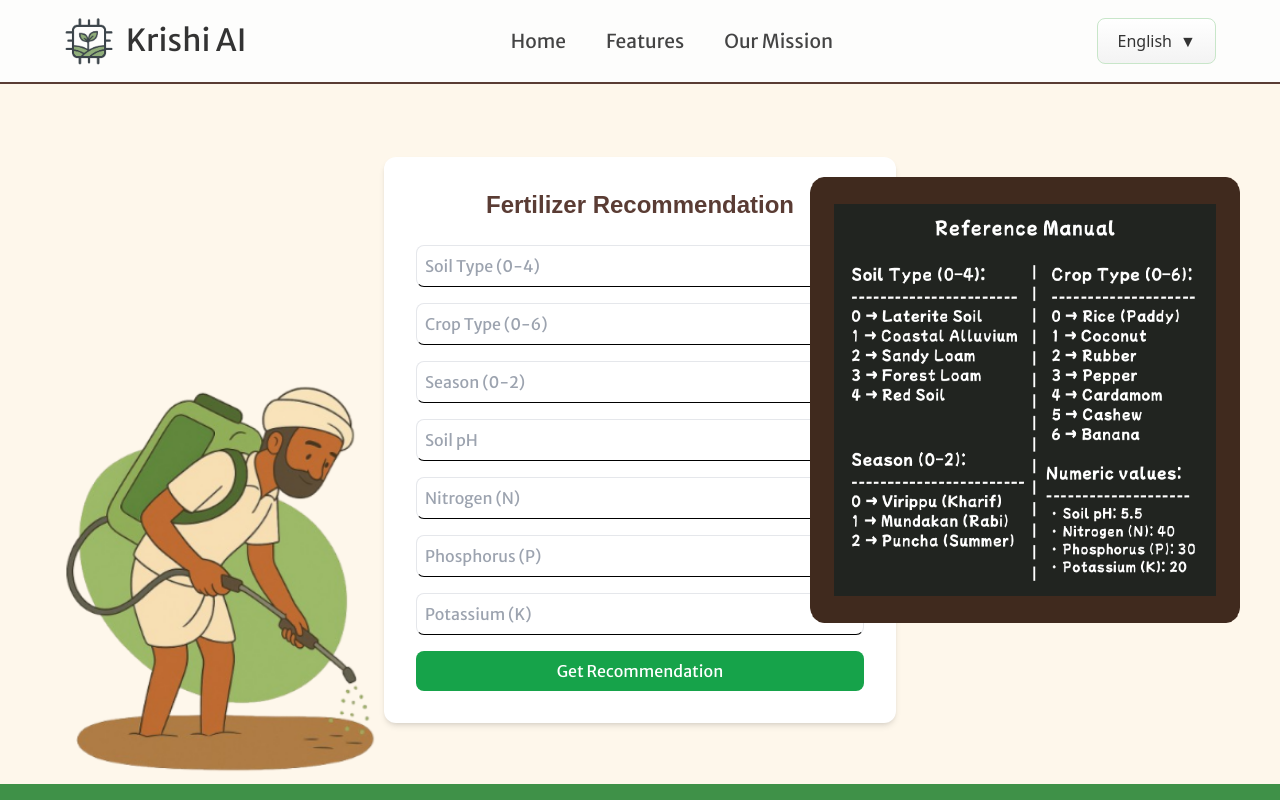
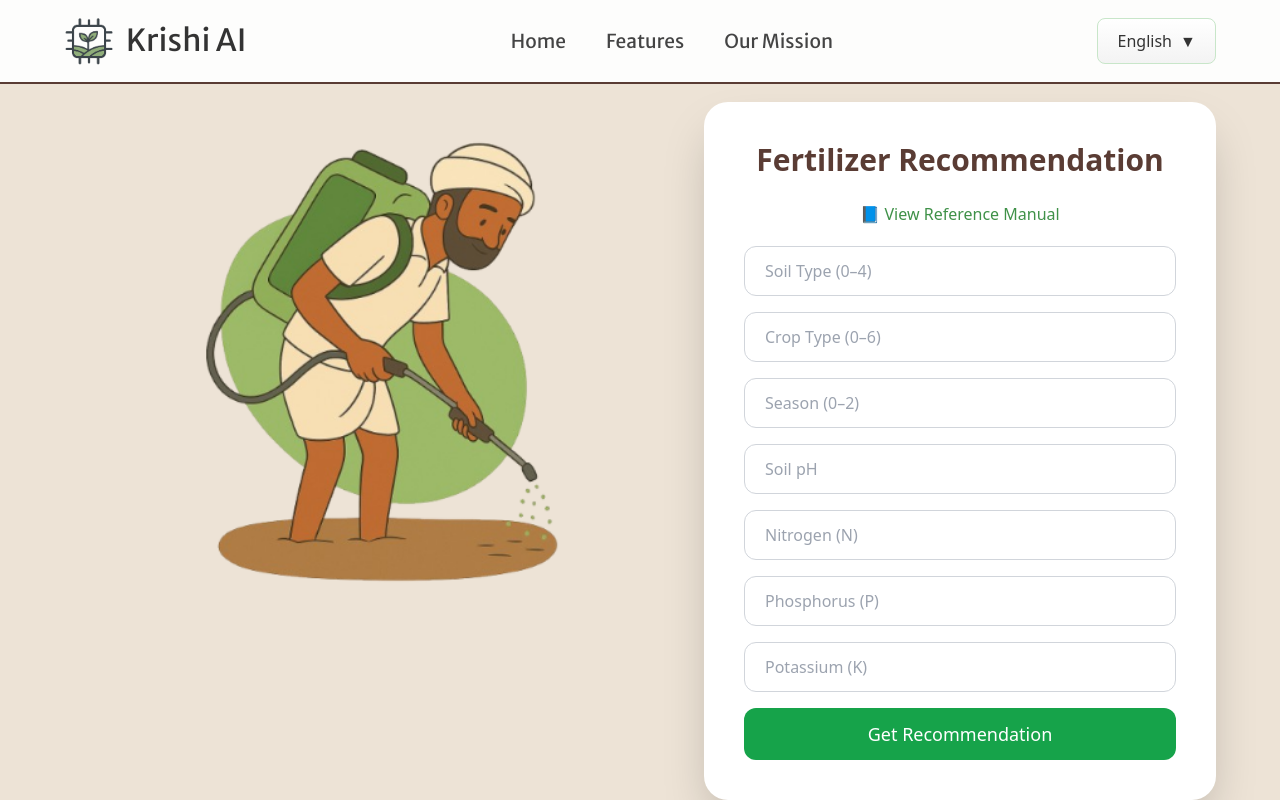
Before and after one commit to MeSanskarSingh/krishi-ai, a Next.js app: page /fertilizer in a window 1280 px wide. Built offline with nearby package versions, Linux system fonts and the light colour scheme; a web font is replaced by a local one.

Commit message:
Final UI Update

```diff
--- a/src/pages/fertilizer.js
+++ b/src/pages/fertilizer.js
@@ -11,6 +11,7 @@ const Fertilizer = () => {
   const [potassium, setPotassium] = useState("");
   const [prediction, setPrediction] = useState(null);
   const [loading, setLoading] = useState(false);
+  const [showManual, setShowManual] = useState(false);
 
   const handleSubmit = async (e) => {
     e.preventDefault();
@@ -34,14 +35,12 @@ const Fertilizer = () => {
         }
       );
 
-      if (!response.ok) {
-        throw new Error("Failed to fetch recommendation");
-      }
+      if (!response.ok) throw new Error("API Error");
 
       const data = await response.json();
       setPrediction(data);
-    } catch (error) {
-      console.error("Error fetching prediction:", error);
+    } catch (err) {
+      console.error(err);
       setPrediction(null);
     } finally {
       setLoading(false);
@@ -49,112 +48,193 @@ const Fertilizer = () => {
   };
 
   return (
-    <div className="min-h-screen flex items-center justify-center bg-[#FEF7EB] p-6">
-      <div className="fixed left-10 bottom-5">
+    <div className="min-h-screen bg-[#EDE3D6] pt-24 px-6 flex justify-center">
+
+    <div className="w-full max-w-6xl grid grid-cols-1 lg:grid-cols-2 items-end gap-32">
+
+      {/* LEFT FARMER */}
+      <div className="hidden lg:flex justify-end items-end mb-52">
         <Image
           src="/images/farmer-fertilizer.png"
-          height={500}
-          width={350}
-          alt="farmer-fertilizer"
+          width={400}
+          height={650}
+          alt="farmer"
+          className="object-contain"
+          priority
         />
       </div>
-      <div className="w-full max-w-lg bg-white shadow-md rounded-xl p-8 mt-20">
-        <h1 className="text-2xl font-bold mb-6 text-center text-[#5A3C34] font-mochiy">
+
+      {/* FORM CARD */}
+      <div className="bg-white shadow-2xl rounded-3xl p-10 w-full max-w-xl mx-auto">
+
+        <h1 className="text-3xl font-bold mb-6 text-center text-[#5A3C34]">
           Fertilizer Recommendation
         </h1>
 
-        <form onSubmit={handleSubmit} className="space-y-4 font-merritweather">
+         {/* Reference Manual Link */}
+        <p
+          onClick={() => setShowManual(true)}
+          className="text-center text-base text-[#3F9148] mt-5 mb-5 cursor-pointer hover:underline"
+        >
+          📘 View Reference Manual
+        </p>
+
+        <form onSubmit={handleSubmit} className="space-y-4">
+
           <input
             type="number"
-            placeholder="Soil Type (0-4)"
+            placeholder="Soil Type (0–4)"
             value={soilType}
             onChange={(e) => setSoilType(e.target.value)}
-            className="w-full border border-b-black rounded-lg p-2"
+            className="w-full border border-gray-300 rounded-xl px-5 py-3 text-base focus:ring-2 focus:ring-green-500 outline-none transition"
             required
           />
+
           <input
             type="number"
-            placeholder="Crop Type (0-6)"
+            placeholder="Crop Type (0–6)"
             value={cropType}
             onChange={(e) => setCropType(e.target.value)}
-            className="w-full border rounded-lg p-2 border-b-black"
+            className="w-full border border-gray-300 rounded-xl px-5 py-3 text-base focus:ring-2 focus:ring-green-500 outline-none transition"
             required
           />
+
           <input
             type="number"
-            placeholder="Season (0-2)"
+            placeholder="Season (0–2)"
             value={season}
             onChange={(e) => setSeason(e.target.value)}
-            className="w-full border rounded-lg p-2 border-b-black"
+            className="w-full border border-gray-300 rounded-xl px-5 py-3 text-base focus:ring-2 focus:ring-green-500 outline-none transition"
             required
           />
+
           <input
             type="number"
             step="any"
             placeholder="Soil pH"
             value={soilPH}
             onChange={(e) => setSoilPH(e.target.value)}
-            className="w-full border rounded-lg p-2 border-b-black"
+            className="w-full border border-gray-300 rounded-xl px-5 py-3 text-base focus:ring-2 focus:ring-green-500 outline-none transition"
             required
           />
+
           <input
             type="number"
             step="any"
             placeholder="Nitrogen (N)"
             value={nitrogen}
             onChange={(e) => setNitrogen(e.target.value)}
-            className="w-full border rounded-lg p-2 border-b-black"
+            className="w-full border border-gray-300 rounded-xl px-5 py-3 text-base focus:ring-2 focus:ring-green-500 outline-none transition"
             required
           />
+
           <input
             type="number"
             step="any"
             placeholder="Phosphorus (P)"
             value={phosphorus}
             onChange={(e) => setPhosphorus(e.target.value)}
-            className="w-full border rounded-lg p-2 border-b-black"
+            className="w-full border border-gray-300 rounded-xl px-5 py-3 text-base focus:ring-2 focus:ring-green-500 outline-none transition"
             required
           />
+
           <input
             type="number"
             step="any"
             placeholder="Potassium (K)"
             value={potassium}
             onChange={(e) => setPotassium(e.target.value)}
-            className="w-full border rounded-lg p-2 border-b-black"
+            className="w-full border border-gray-300 rounded-xl px-5 py-3 text-base focus:ring-2 focus:ring-green-500 outline-none transition"
             required
           />
 
           <button
             type="submit"
             disabled={loading}
-            className="w-full bg-green-600 text-white py-2 px-4 rounded-lg hover:bg-green-700 disabled:bg-gray-400"
+            className="w-full bg-green-600 text-white py-3 rounded-xl text-lg font-medium hover:bg-green-700 transition disabled:bg-gray-400"
           >
             {loading ? "Predicting..." : "Get Recommendation"}
           </button>
+
         </form>
 
+        {/* Prediction */}
         {prediction && (
-          <div className="mt-6 p-4 border rounded-lg bg-green-50">
-            <h2 className="text-lg font-semibold text-green-800">
-              Recommended Fertilizer:
-            </h2>
-            <p className="mt-2 text-gray-700">
+          <div className="mt-6 p-5 rounded-xl bg-green-50 border border-green-200">
+            <p className="text-lg font-semibold text-green-800">
+              Recommended Fertilizer
+            </p>
+            <p className="mt-2 text-gray-700 text-base">
               {prediction.fertilizer_name} — {prediction.fertilizer_amount_kg_acre} kg/acre
             </p>
           </div>
         )}
+
       </div>
-      <div className="fixed right-10 bottom-30">
-        <Image
-          src="/images/mapping-table.png"
-          height={445}
-          width={430}
-          alt="mapping-table"
-        />
+    </div>
+
+    {/* MODAL */}
+    {showManual && (
+      <div className="fixed inset-0 bg-black/40 backdrop-blur-sm flex items-center justify-center z-50">
+        <div className="bg-[#FEF7EB] w-[90%] max-w-2xl rounded-3xl p-8 shadow-2xl relative">
+
+          <button
+            onClick={() => setShowManual(false)}
+            className="absolute top-4 right-6 text-xl font-bold text-gray-600 hover:text-black"
+          >
+            ✕
+          </button>
+
+          <h2 className="text-2xl font-bold mb-6 text-center text-[#5A3C34]">
+            Reference Manual
+          </h2>
+
+          <div className="grid grid-cols-1 md:grid-cols-2 gap-8 text-base">
+
+            <div>
+              <h3 className="font-semibold mb-3">Soil Type (0–4)</h3>
+              <ul className="space-y-2">
+                <li>0 → Laterite Soil</li>
+                <li>1 → Coastal Alluvium</li>
+                <li>2 → Sandy Loam</li>
+                <li>3 → Forest Loam</li>
+                <li>4 → Red Soil</li>
+              </ul>
+
+              <h3 className="font-semibold mt-6 mb-3">Season (0–2)</h3>
+              <ul className="space-y-2">
+                <li>0 → Virippu (Kharif)</li>
+                <li>1 → Mundakan (Rabi)</li>
+                <li>2 → Puncha (Summer)</li>
+              </ul>
+            </div>
+
+            <div>
+              <h3 className="font-semibold mb-3">Crop Type (0–6)</h3>
+              <ul className="space-y-2">
+                <li>0 → Rice (Paddy)</li>
+                <li>1 → Coconut</li>
+                <li>2 → Rubber</li>
+                <li>3 → Pepper</li>
+                <li>4 → Cardamom</li>
+                <li>5 → Cashew</li>
+                <li>6 → Banana</li>
+              </ul>
+
+              <h3 className="font-semibold mt-6 mb-3">Example Values</h3>
+              <ul className="space-y-2">
+                <li>Soil pH: 5.5</li>
+                <li>N: 40</li>
+                <li>P: 30</li>
+                <li>K: 20</li>
+              </ul>
+            </div>
+
+          </div>
+        </div>
       </div>
-      <div className="bg-[#3F9148] fixed bottom-0 left-0 w-full py-2"></div>
-    </div>
+    )}
+  </div>
   );
 };
 
--- a/src/pages/mission.js
+++ b/src/pages/mission.js
@@ -20,9 +20,7 @@ const Mission = () => {
         </p>
 
         <p className="text-xl text-white mt-6 font-mitr">
-          By combining AI-driven insights with a simple, farmer-friendly
-          interface, we want to bring the benefits of cutting-edge research
-          directly to the fields. Our vision goes beyond solving today’s
+          Our vision goes beyond solving today’s
           challenges—we aspire to build a future where smart farming tools are
           accessible to every farmer, from smallholders in rural villages to
           large-scale cultivators.
```
Also changed, not shown: src/pages/chatbot.js (+27 -27 lines).
